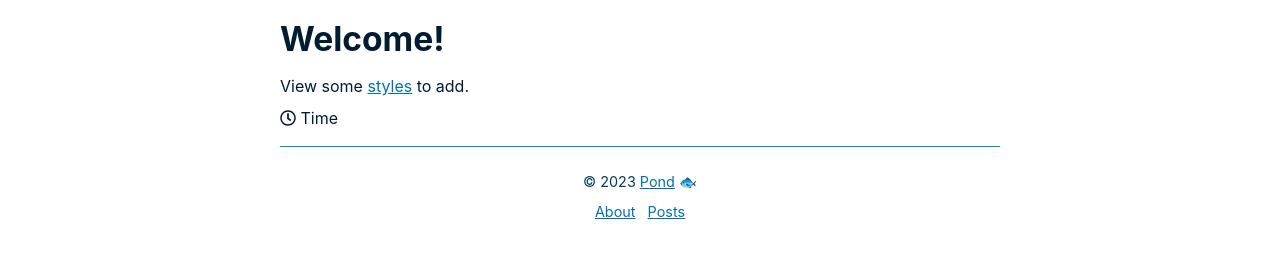
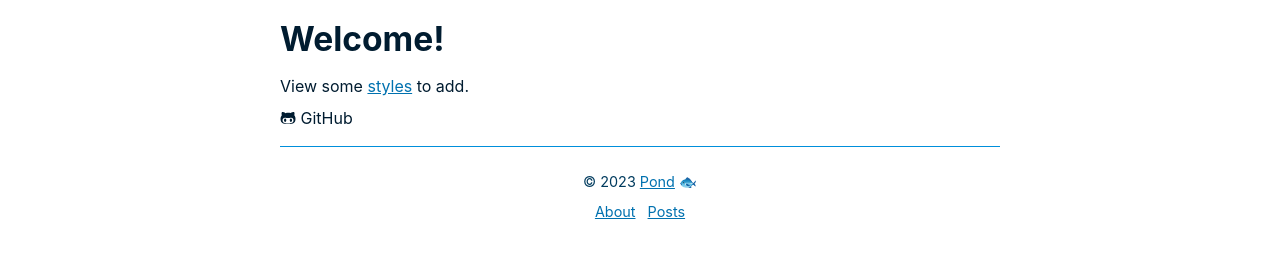
Before and after one commit to megdna/pond, a Jekyll site: the page built from pages/home.md, in a window 1280 px wide. Shown: the part 165-423 px from the top of the page. Built offline with Jekyll 4.4.1, drawn with Linux system fonts in a browser that asks for light colours.

Commit message:
Update home.md

```diff
--- a/pages/home.md
+++ b/pages/home.md
@@ -6,8 +6,6 @@ title: Welcome!
 View some [styles]({{ site.baseurl}}/style) to add.
 
 <div>
-<svg xmlns="http://www.w3.org/2000/svg" class="icon" aria-hidden="true" focusable="false" viewBox="0 0 512 512">
-<path fill="currentColor" d="M256 8C119 8 8 119 8 256s111 248 248 248 248-111 248-248S393 8 256 8zm0 448c-110.5 0-200-89.5-200-200S145.5 56 256 56s200 89.5 200 200-89.5 200-200 200zm61.8-104.4l-84.9-61.7c-3.1-2.3-4.9-5.9-4.9-9.7V116c0-6.6 5.4-12 12-12h32c6.6 0 12 5.4 12 12v141.7l66.8 48.6c5.4 3.9 6.5 11.4 2.6 16.8L334.6 349c-3.9 5.3-11.4 6.5-16.8 2.6z"/>
-</svg>
-Time
+<svg xmlns="http://www.w3.org/2000/svg" class="icon" aria-hidden="true" focusable="false" viewBox="0 0 480 512"><path d="M186.1 328.7c0 20.9-10.9 55.1-36.7 55.1s-36.7-34.2-36.7-55.1 10.9-55.1 36.7-55.1 36.7 34.2 36.7 55.1zM480 278.2c0 31.9-3.2 65.7-17.5 95-37.9 76.6-142.1 74.8-216.7 74.8-75.8 0-186.2 2.7-225.6-74.8-14.6-29-20.2-63.1-20.2-95 0-41.9 13.9-81.5 41.5-113.6-5.2-15.8-7.7-32.4-7.7-48.8 0-21.5 4.9-32.3 14.6-51.8 45.3 0 74.3 9 108.8 36 29-6.9 58.8-10 88.7-10 27 0 54.2 2.9 80.4 9.2 34-26.7 63-35.2 107.8-35.2 9.8 19.5 14.6 30.3 14.6 51.8 0 16.4-2.6 32.7-7.7 48.2 27.5 32.4 39 72.3 39 114.2zm-64.3 50.5c0-43.9-26.7-82.6-73.5-82.6-18.9 0-37 3.4-56 6-14.9 2.3-29.8 3.2-45.1 3.2-15.2 0-30.1-.9-45.1-3.2-18.7-2.6-37-6-56-6-46.8 0-73.5 38.7-73.5 82.6 0 87.8 80.4 101.3 150.4 101.3h48.2c70.3 0 150.6-13.4 150.6-101.3zm-82.6-55.1c-25.8 0-36.7 34.2-36.7 55.1s10.9 55.1 36.7 55.1 36.7-34.2 36.7-55.1-10.9-55.1-36.7-55.1z"/></svg>
+GitHub
 </div>
```
